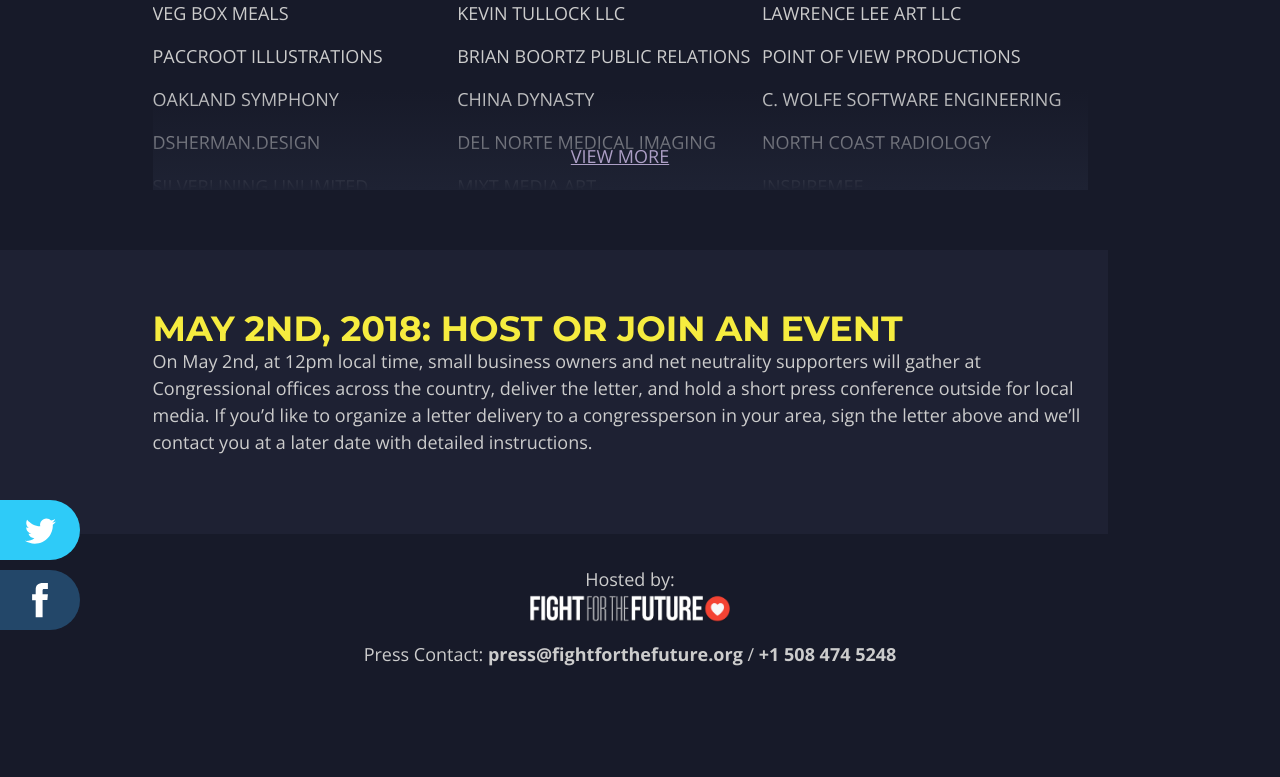
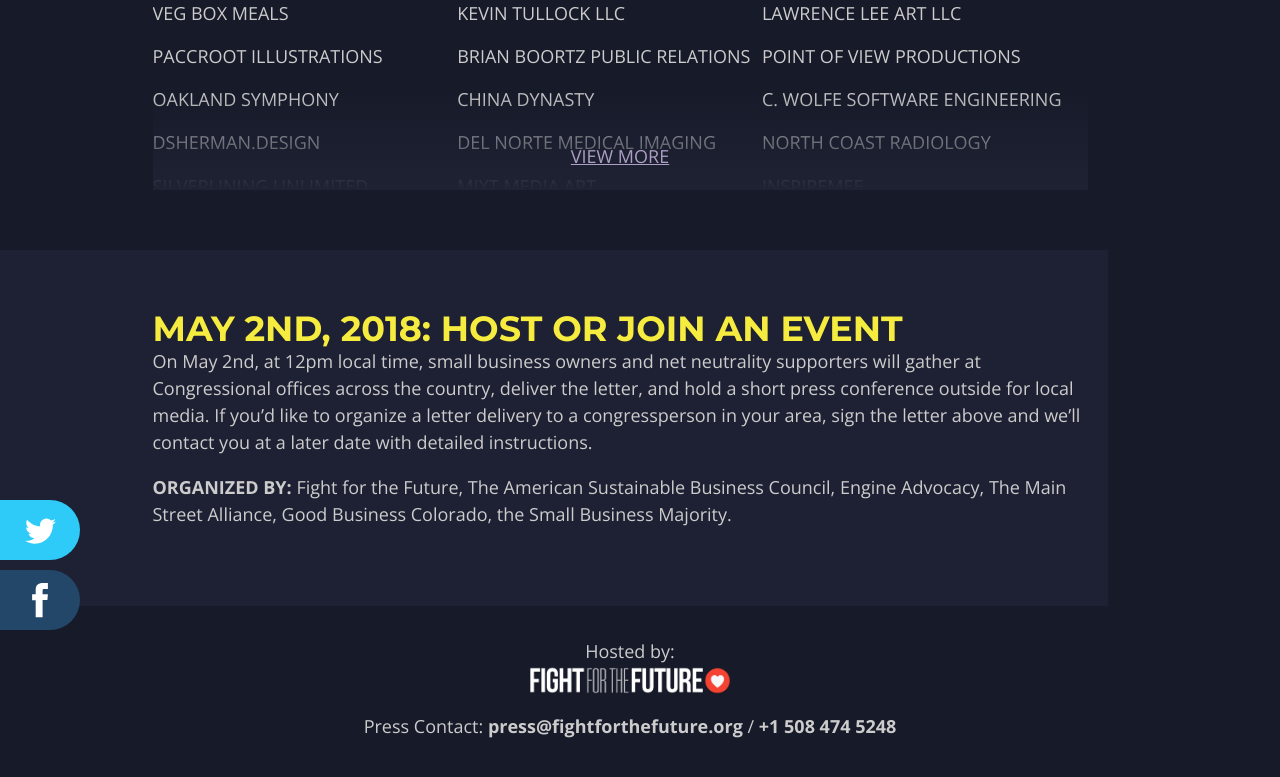
Before and after one commit to fightforthefuture/vetsforthe.net, a Jekyll site: the page built from index.md, in a window 1280 px wide and 900 px high, scrolled down 1958 px. Shown: the top 777 px of the window. Built offline with Jekyll 4.4.1, drawn with Linux system fonts in a browser that asks for light colours.

Commit message:
Added "organized by" companies to Events Section

```diff
--- a/index.md
+++ b/index.md
@@ -381,6 +381,8 @@
 sign the letter above and we’ll contact you at a later date with detailed
 instructions.
 
+<strong>ORGANIZED BY:</strong> Fight for the Future, The American Sustainable Business Council, Engine Advocacy, The Main Street Alliance, Good Business Colorado, the Small Business Majority.
+
 </div>
 
 <div class="section footer">
```
